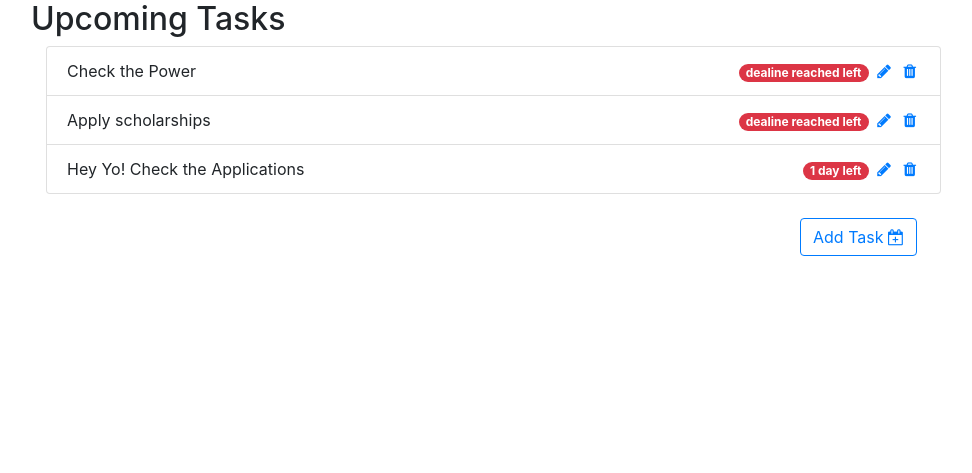
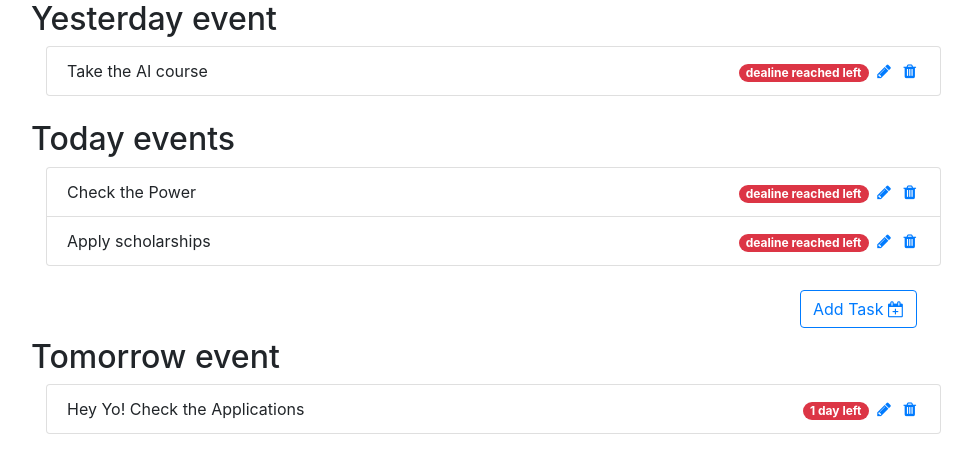
Before and after one commit to pkgCoder/Todo-App, a Django app: page / in a window 1280 px wide. Shown: the part 56-529 px from the top of the page, without its empty margins (54-1026 px from the left). Run offline with Django 3.2, Linux system fonts and the light colour scheme; data comes from the database, SQL or seed files in the repository; some libraries are stand-ins or nearby versions.

Commit message:
Final Commit

```diff
--- a/todo/templates/todo/to_do.html
+++ b/todo/templates/todo/to_do.html
@@ -2,11 +2,37 @@
 {% load static %}
 {% block content %}
 {% if to_do %}
+{% if searched %}
+<div class="container">
+
+ <div class="box-element col-md-10">
+    <ul class="list-group">
+    {% for todo in to_do %}
+        <li class="list-group-item d-flex justify-content-between align-items-center">
+          {{todo.text}}
+
+          <span>
+            <span class="badge badge-danger badge-pill">{{todo.check_rem}} left</span>
+            <a class="makeAction" data-add="add" data-id="{{todo.id}}" href="{% url 'update_form' todo.id %}"><i class="fa m-1">&#xf040;</i></a><a  data-id="{{todo.id}}"  class="makeAction" data-remove="remove"  href="#">
+          <i class="fa fa-trash m-1"></i></a>
+        </span>
+        </li>
+ {% endfor %}
+</ul>
+      <div >
+
+      </div>
+</div>
+
+
+{% else %}
  <div class="container">
-        <h2 class="page-header"> <i class="icon-list"></i>Upcoming Tasks </h2>
+
+ {% if yesterday %}
+  <h2 class="page-header"> <i class="icon-list"></i>Yesterday event{{ yesterday|pluralize }}</h2>
         <div class="box-element col-md-10">
     <ul class="list-group">
-    {% for todo in to_do %}
+    {% for todo in yesterday %}
         <li class="list-group-item d-flex justify-content-between align-items-center">
           {{todo.text}}
 
@@ -19,11 +45,99 @@
 
           {% endfor %}
       </ul>
-      <a href="{% url 'create_task' %}" style="float:right;" style="color:white;" class="btn btn-outline-primary m-4">Add Task </i><i class="fa">&#xf271;</i></a>
+      <div >
+
+      </div>
+
 </div>
 
    </div>
 </div>
+
+ {% else %}
+<div ><h2 > No events for Yesterday</h2>
+</div>
+<hr>
+ {% endif %}
+
+<br>
+<!--hhhhhhhhhhhhhhhhhhhhhhhhh-->
+<div class="container">
+
+ {% if to_day %}
+  <h2 class="page-header"> <i class="icon-list"></i>Today event{{ to_day|pluralize }}</h2>
+        <div class="box-element col-md-10">
+    <ul class="list-group">
+    {% for todo in to_day %}
+        <li class="list-group-item d-flex justify-content-between align-items-center">
+          {{todo.text}}
+
+          <span>
+            <span class="badge badge-danger badge-pill">{{todo.check_rem}} left</span>
+            <a class="makeAction" data-add="add" data-id="{{todo.id}}" href="{% url 'update_form' todo.id %}"><i class="fa m-1">&#xf040;</i></a><a  data-id="{{todo.id}}"  class="makeAction" data-remove="remove"  href="#">
+          <i class="fa fa-trash m-1"></i></a>
+        </span>
+        </li>
+
+          {% endfor %}
+      </ul>
+      <div >
+      <a href="{% url 'create_task' %}" style="float:right;" style="color:white;" class="btn btn-outline-primary m-4">Add Task </i><i class="fa">&#xf271;</i></a>
+
+      </div>
+
+</div>
+
+   </div>
+</div>
+
+ {% else %}
+<div ><h2 > No events Today</h2>
+</div>
+<hr>
+ {% endif %}
+
+<br>
+<!--hhhhhhhhhhhhhhhhhhhhhhhhh-->
+<br>
+<br>
+<div class="container">
+
+ {% if to_morrow %}
+  <h2 class="page-header"> <i class="icon-list"></i>Tomorrow event{{ to_morrow|pluralize }}
+</h2>
+        <div class="box-element col-md-10">
+    <ul class="list-group">
+    {% for todo in to_morrow %}
+        <li class="list-group-item d-flex justify-content-between align-items-center">
+          {{todo.text}}
+
+          <span>
+            <span class="badge badge-danger badge-pill">{{todo.check_rem}} left</span>
+            <a class="makeAction" data-add="add" data-id="{{todo.id}}" href="{% url 'update_form' todo.id %}"><i class="fa m-1">&#xf040;</i></a><a  data-id="{{todo.id}}"  class="makeAction" data-remove="remove"  href="#">
+          <i class="fa fa-trash m-1"></i></a>
+        </span>
+        </li>
+
+          {% endfor %}
+      </ul>
+      <div >
+
+      </div>
+
+</div>
+
+   </div>
+</div>
+
+ {% else %}
+<div ><h2 > No events Tommorrow</h2>
+</div>
+<hr>
+ {% endif %}
+
+<br>
+{% endif %}
 {% else %}
 {% if auth_mod %}
 <div class="container">
--- a/todo/views.py
+++ b/todo/views.py
@@ -16,13 +16,27 @@ near to the deadline
 
     '''
     if request.GET.get('q') == None:
+        # today
+        to_day = TODO.objects.filter(deadline__day=datetime.datetime.now().day,
+        deadline__month = datetime.datetime.now().month,
+        deadline__year = datetime.datetime.now().year
+        ).order_by('deadline')[:6]
+        to_morrow = TODO.objects.filter(deadline__day=datetime.datetime.now().day+1,
+        deadline__month = datetime.datetime.now().month,
+        deadline__year = datetime.datetime.now().year
+        ).order_by('deadline')[:6]
+        yesterday = TODO.objects.filter(deadline__day=datetime.datetime.now().day-1,
+        deadline__month = datetime.datetime.now().month,
+        deadline__year = datetime.datetime.now().year
+        ).order_by('deadline')[:6]
+
         to_do = TODO.objects.filter(
         deadline__day__gte=datetime.datetime.now().day,
 
         deadline__year = datetime.datetime.now().year,
 
         deadline__month__gte = datetime.datetime.now().month).order_by('deadline')[:6]
-        context = {'to_do':to_do}
+        context = {'to_do':to_do,'to_day':to_day, 'to_morrow':to_morrow , 'yesterday': yesterday}
         return render(request, 'todo/to_do.html',context)
     else:
         q = request.GET.get('q', None)
@@ -40,7 +54,8 @@ near to the deadline
         auth_mod = None
         if len(TODO.objects.all()) >= 1:
             auth_mod = True
-        context = {'to_do':to_do, 'auth_mod': auth_mod}
+        searched = True
+        context = {'to_do':to_do, 'auth_mod': auth_mod, 'searched':searched}
         return render(request, 'todo/to_do.html',context)
 
 
```
